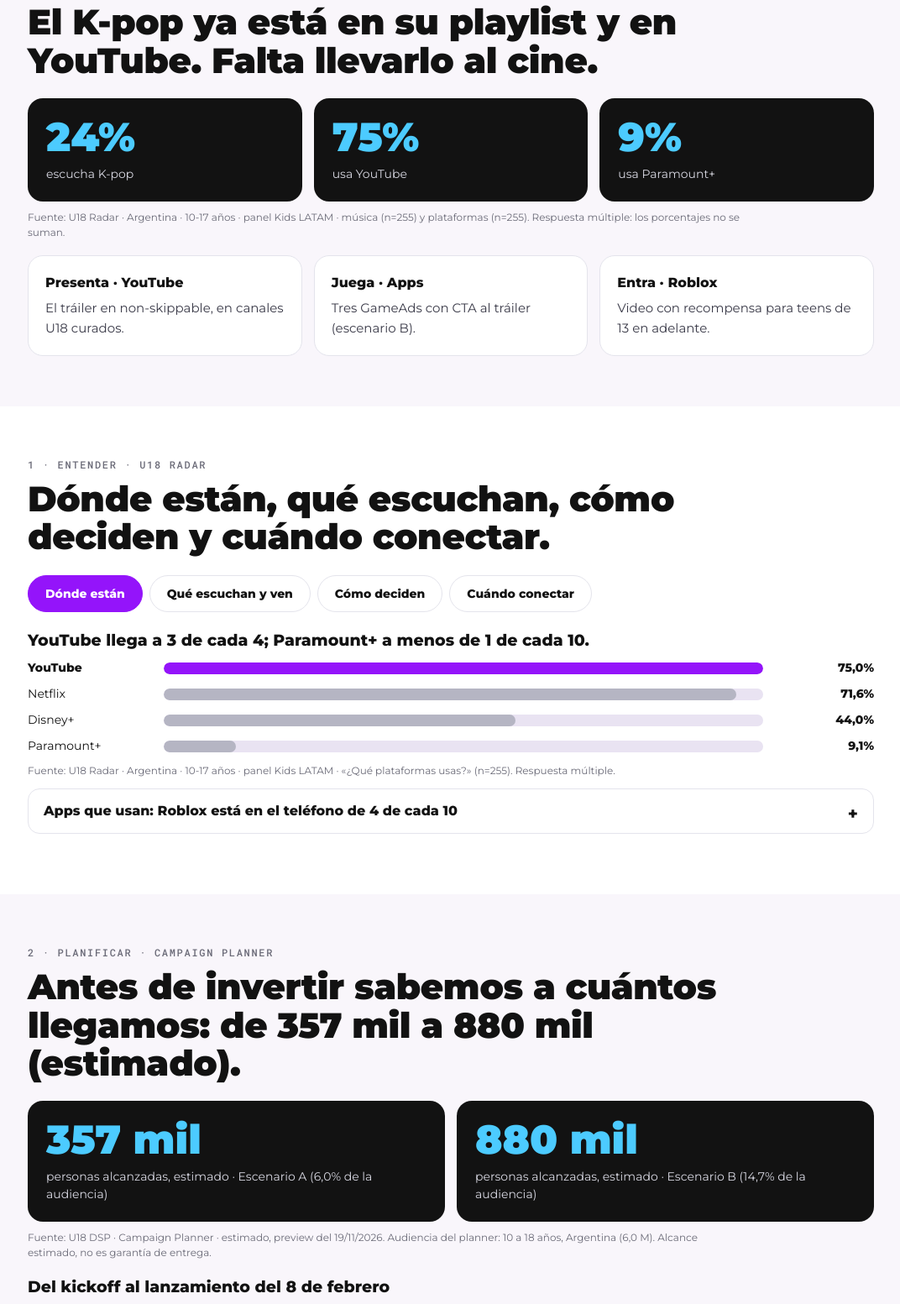
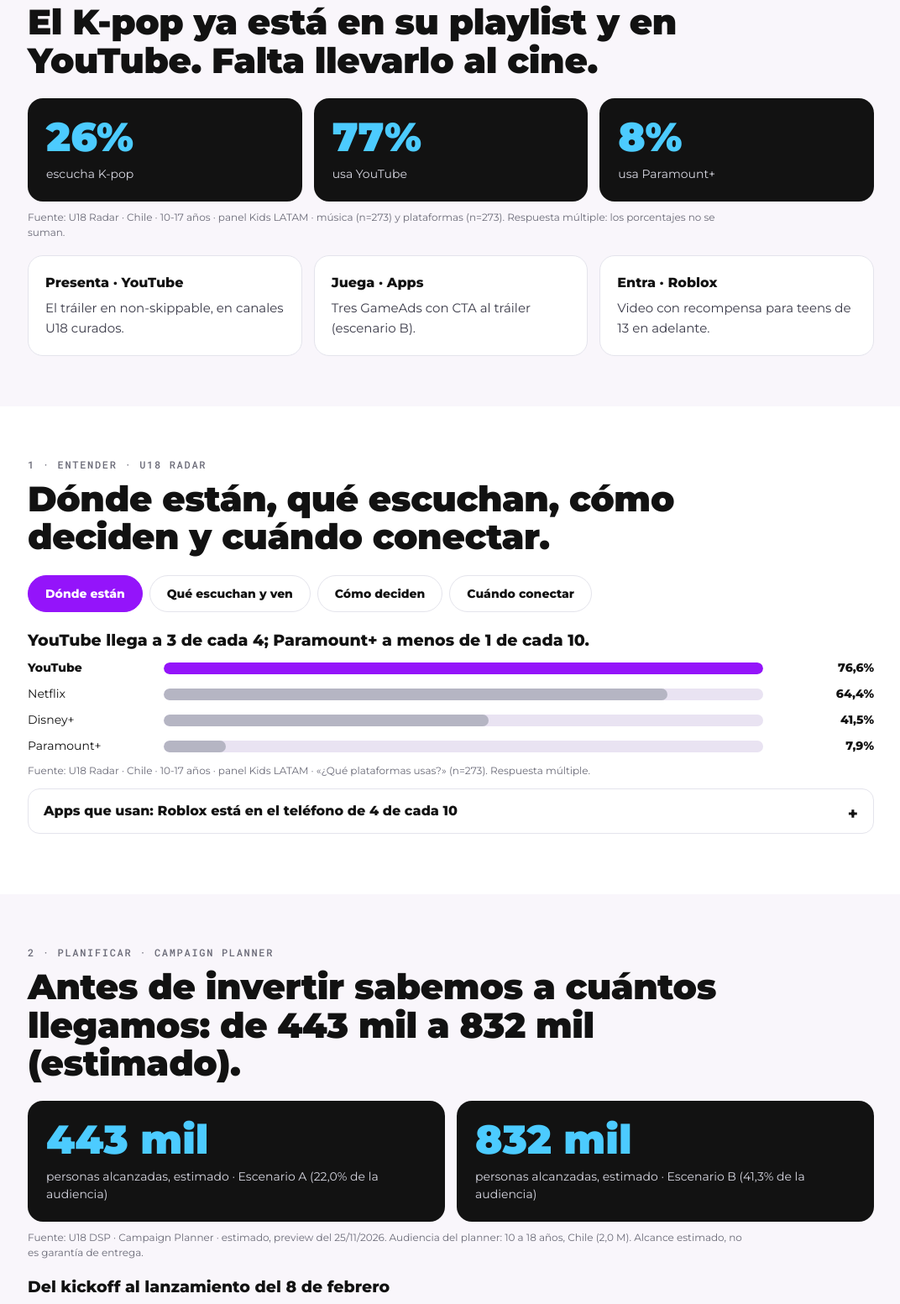
Before and after one commit to PedriMendes/kpop-eldebut-60687f1de5076bb68577, a plain HTML site: page index.html in a window 1280 px wide. Shown: the part 1000-2553 px from the top of the page at 84% size, without its empty margins (103-1175 px from the left). Drawn offline with Linux system fonts and the light colour scheme.

Commit message:
Mercado Chile, moneda CLP e incentivo

```diff
--- a/index.html
+++ b/index.html
@@ -109,10 +109,10 @@ button:focus-visible,a:focus-visible,summary:focus-visible{outline:3px solid var
 </header>
 
 <div class="hero"><div class="wrap">
- <div class="k" style="color:#e9d9ff">Propuesta de medios · Argentina</div>
+ <div class="k" style="color:#e9d9ff">Propuesta de medios · Chile</div>
  <h1>K-Pop: El Debut</h1>
  <p>El K-pop ya está en su playlist. Llevémoslo al cine.</p>
- <div class="meta"><span>8 al 28 de febrero de 2027</span><span>Estreno: 25 de febrero</span><span>Preadolescentes y adolescentes de 12 a 17 años</span><span>ARS 2.000.000 · ARS 5.000.000</span></div>
+ <div class="meta"><span>8 al 28 de febrero de 2027</span><span>Estreno: 25 de febrero</span><span>Preadolescentes y adolescentes de 12 a 17 años</span><span>CLP 2.000.000 · CLP 5.000.000</span></div>
  <div class="route"><button class="b1 on-r" id="r1">Ruta expresa</button><button class="b2" id="r2">Explorar todo</button><a class="btn b2" href="#inversion">Ver inversión</a></div>
 </div></div>
 
@@ -127,8 +127,8 @@ button:focus-visible,a:focus-visible,summary:focus-visible{outline:3px solid var
  </div>
  <div class="k" style="margin-top:46px">Resumen</div>
  <h2>El K-pop ya está en su playlist y en YouTube. Falta llevarlo al cine.</h2>
- <div class="stats"><div class="stat"><b>24%</b><span>escucha K-pop</span></div><div class="stat"><b>75%</b><span>usa YouTube</span></div><div class="stat"><b>9%</b><span>usa Paramount+</span></div></div>
- <p class="src">Fuente: U18 Radar · Argentina · 10-17 años · panel Kids LATAM · música (n=255) y plataformas (n=255). Respuesta múltiple: los porcentajes no se suman.</p>
+ <div class="stats"><div class="stat"><b>26%</b><span>escucha K-pop</span></div><div class="stat"><b>77%</b><span>usa YouTube</span></div><div class="stat"><b>8%</b><span>usa Paramount+</span></div></div>
+ <p class="src">Fuente: U18 Radar · Chile · 10-17 años · panel Kids LATAM · música (n=273) y plataformas (n=273). Respuesta múltiple: los porcentajes no se suman.</p>
  <div class="grid g3" style="margin-top:18px">
   <div class="card"><b>Presenta · YouTube</b><span>El tráiler en non-skippable, en canales U18 curados.</span></div>
   <div class="card"><b>Juega · Apps</b><span>Tres GameAds con CTA al tráiler (escenario B).</span></div>
@@ -141,14 +141,14 @@ button:focus-visible,a:focus-visible,summary:focus-visible{outline:3px solid var
  <h2>Dónde están, qué escuchan, cómo deciden y cuándo conectar.</h2>
  <div class="tabs" data-t="e"><button class="on" data-p="e1">Dónde están</button><button data-p="e2">Qué escuchan y ven</button><button data-p="e3">Cómo deciden</button><button data-p="e4">Cuándo conectar</button></div>
  <div class="pane on" id="e1"><h3>YouTube llega a 3 de cada 4; Paramount+ a menos de 1 de cada 10.</h3>
-  <div class="bars"><div class="bar hl"><span class="bl">YouTube</span><span class="bt"><i style="width:100.0%"></i></span><b>75,0%</b></div><div class="bar"><span class="bl">Netflix</span><span class="bt"><i style="width:95.5%"></i></span><b>71,6%</b></div><div class="bar"><span class="bl">Disney+</span><span class="bt"><i style="width:58.7%"></i></span><b>44,0%</b></div><div class="bar"><span class="bl">Paramount+</span><span class="bt"><i style="width:12.1%"></i></span><b>9,1%</b></div></div><p class="src">Fuente: U18 Radar · Argentina · 10-17 años · panel Kids LATAM · «¿Qué plataformas usas?» (n=255). Respuesta múltiple.</p>
-  <details class="det"><summary>Apps que usan: Roblox está en el teléfono de 4 de cada 10</summary><div><div class="bars"><div class="bar"><span class="bl">YouTube</span><span class="bt"><i style="width:100.0%"></i></span><b>70,5%</b></div><div class="bar"><span class="bl">WhatsApp</span><span class="bt"><i style="width:90.1%"></i></span><b>63,5%</b></div><div class="bar"><span class="bl">TikTok</span><span class="bt"><i style="width:72.5%"></i></span><b>51,1%</b></div><div class="bar"><span class="bl">Instagram</span><span class="bt"><i style="width:72.3%"></i></span><b>51,0%</b></div><div class="bar hl"><span class="bl">Roblox</span><span class="bt"><i style="width:61.8%"></i></span><b>43,6%</b></div></div><p class="src">Fuente: U18 Radar · Argentina · 10-17 años · panel Kids LATAM · «¿Qué aplicaciones usas en tu teléfono o tableta?» (n=255). Respuesta múltiple.</p></div></details></div>
- <div class="pane" id="e2"><h3>Casi 1 de cada 4 ya escucha K-pop, a la par del reggaetón.</h3>
-  <div class="bars"><div class="bar"><span class="bl">Pop</span><span class="bt"><i style="width:100.0%"></i></span><b>42,8%</b></div><div class="bar"><span class="bl">Pop latino</span><span class="bt"><i style="width:88.1%"></i></span><b>37,7%</b></div><div class="bar"><span class="bl">Rock nacional</span><span class="bt"><i style="width:81.3%"></i></span><b>34,8%</b></div><div class="bar hl"><span class="bl">K-pop</span><span class="bt"><i style="width:55.8%"></i></span><b>23,9%</b></div><div class="bar"><span class="bl">Reggaetón</span><span class="bt"><i style="width:51.9%"></i></span><b>22,2%</b></div></div><p class="src">Fuente: U18 Radar · Argentina · 10-17 años · panel Kids LATAM · «¿Qué tipos de música escuchas habitualmente?» (n=255). Respuesta múltiple.</p>
-  <details class="det"><summary>En 13 a 17 años, el anime y los musicales ya están entre sus géneros</summary><div><div class="bars"><div class="bar"><span class="bl">Aventuras</span><span class="bt"><i style="width:100.0%"></i></span><b>41,5%</b></div><div class="bar"><span class="bl">Comedia y humor</span><span class="bt"><i style="width:96.1%"></i></span><b>39,9%</b></div><div class="bar hl"><span class="bl">Anime</span><span class="bt"><i style="width:81.0%"></i></span><b>33,6%</b></div><div class="bar hl"><span class="bl">Musicales</span><span class="bt"><i style="width:62.4%"></i></span><b>25,9%</b></div><div class="bar"><span class="bl">Amor y románticas</span><span class="bt"><i style="width:57.1%"></i></span><b>23,7%</b></div></div><p class="src">Fuente: U18 Radar · Argentina · 13-17 años · panel Kids LATAM · «Tipos de películas, programas o series que les gusta ver» (n=140). Respuesta múltiple; se muestran 5 géneros.</p></div></details></div>
- <div class="pane" id="e3"><h3>No van solos al cine: 4 de cada 10 influyen bastante en la decisión.</h3>
-  <div class="stats"><div class="stat"><b>43%</b><span>de los padres dice que su hijo o hija influye bastante en la decisión de ir al cine</span></div><div class="stat"><b>54%</b><span>tiene dinero de bolsillo, solo o junto con compras de sus padres (base acotada, n=36, acumulado 2024)</span></div></div>
-  <p class="src">Fuente: U18 Radar · Argentina · 10-17 años · panel Family (responden los padres) · «Influencia del hijo/a en la decisión de compra», visitas al cine (n=247)</p><p class="src">Fuente: U18 Radar · Argentina · 10-17 años · panel Kids LATAM · «¿Recibe dinero de bolsillo / le compran cosas?» · acumulado 2024 · base acotada (n=36)</p>
+  <div class="bars"><div class="bar hl"><span class="bl">YouTube</span><span class="bt"><i style="width:100.0%"></i></span><b>76,6%</b></div><div class="bar"><span class="bl">Netflix</span><span class="bt"><i style="width:84.1%"></i></span><b>64,4%</b></div><div class="bar"><span class="bl">Disney+</span><span class="bt"><i style="width:54.2%"></i></span><b>41,5%</b></div><div class="bar"><span class="bl">Paramount+</span><span class="bt"><i style="width:10.3%"></i></span><b>7,9%</b></div></div><p class="src">Fuente: U18 Radar · Chile · 10-17 años · panel Kids LATAM · «¿Qué plataformas usas?» (n=273). Respuesta múltiple.</p>
+  <details class="det"><summary>Apps que usan: Roblox está en el teléfono de 4 de cada 10</summary><div><div class="bars"><div class="bar"><span class="bl">YouTube</span><span class="bt"><i style="width:100.0%"></i></span><b>67,3%</b></div><div class="bar"><span class="bl">WhatsApp</span><span class="bt"><i style="width:98.4%"></i></span><b>66,2%</b></div><div class="bar"><span class="bl">TikTok</span><span class="bt"><i style="width:77.1%"></i></span><b>51,9%</b></div><div class="bar"><span class="bl">Instagram</span><span class="bt"><i style="width:75.0%"></i></span><b>50,5%</b></div><div class="bar hl"><span class="bl">Roblox</span><span class="bt"><i style="width:61.1%"></i></span><b>41,1%</b></div></div><p class="src">Fuente: U18 Radar · Chile · 10-17 años · panel Kids LATAM · «¿Qué aplicaciones usas en tu teléfono o tableta?» (n=273). Respuesta múltiple.</p></div></details></div>
+ <div class="pane" id="e2"><h3>1 de cada 4 ya escucha K-pop, a la par del reggaetón.</h3>
+  <div class="bars"><div class="bar"><span class="bl">Pop</span><span class="bt"><i style="width:100.0%"></i></span><b>34,9%</b></div><div class="bar"><span class="bl">Rock</span><span class="bt"><i style="width:94.8%"></i></span><b>33,1%</b></div><div class="bar"><span class="bl">Pop latino</span><span class="bt"><i style="width:81.4%"></i></span><b>28,4%</b></div><div class="bar"><span class="bl">Reggaetón</span><span class="bt"><i style="width:75.9%"></i></span><b>26,5%</b></div><div class="bar hl"><span class="bl">K-pop</span><span class="bt"><i style="width:74.5%"></i></span><b>26,0%</b></div></div><p class="src">Fuente: U18 Radar · Chile · 10-17 años · panel Kids LATAM · «¿Qué tipos de música escuchas habitualmente?» (n=273). Respuesta múltiple.</p>
+  <details class="det"><summary>En 13 a 17 años, el anime es el género n.º 1 y el drama adolescente suma casi 1 de cada 4</summary><div><div class="bars"><div class="bar hl"><span class="bl">Anime</span><span class="bt"><i style="width:100.0%"></i></span><b>44,0%</b></div><div class="bar"><span class="bl">Terror-suspenso</span><span class="bt"><i style="width:69.3%"></i></span><b>30,5%</b></div><div class="bar"><span class="bl">Aventuras</span><span class="bt"><i style="width:68.4%"></i></span><b>30,1%</b></div><div class="bar"><span class="bl">Ciencia ficción</span><span class="bt"><i style="width:68.0%"></i></span><b>29,9%</b></div><div class="bar"><span class="bl">Drama adolescente</span><span class="bt"><i style="width:54.3%"></i></span><b>23,9%</b></div></div><p class="src">Fuente: U18 Radar · Chile · 13-17 años · panel Kids LATAM · «Tipos de películas, programas o series que les gusta ver» (n=165). Respuesta múltiple; se muestran 5 géneros.</p></div></details></div>
+ <div class="pane" id="e3"><h3>No van solos al cine: 6 de cada 10 influyen mucho o bastante en la decisión.</h3>
+  <div class="stats"><div class="stat"><b>60%</b><span>de los padres dice que su hijo o hija influye mucho o bastante en la decisión de ir al cine</span></div><div class="stat"><b>41%</b><span>tiene dinero de bolsillo, solo o junto con compras de sus padres (base acotada, n=49, acumulado 2024)</span></div></div>
+  <p class="src">Fuente: U18 Radar · Chile · 10-17 años · panel Family (responden los padres) · «Influencia del hijo/a en la decisión de compra», visitas al cine (n=266)</p><p class="src">Fuente: U18 Radar · Chile · 10-17 años · panel Kids LATAM · «¿Recibe dinero de bolsillo / le compran cosas?» · acumulado 2024 · base acotada (n=49)</p>
   <p class="lead" style="margin-top:12px">El target principal son los preadolescentes; los adolescentes y los padres, que compran la entrada, son el alcance secundario. El brief destaca un sesgo femenino.</p></div>
  <div class="pane" id="e4"><h3>Tres semanas, tres momentos: presentar, anticipar y llevar a la sala.</h3>
   <div class="time"><div class="t"><b>Presenta · 8 al 14 de febrero</b><span>El tráiler instala la película donde ya miran video.</span></div>
@@ -159,9 +159,9 @@ button:focus-visible,a:focus-visible,summary:focus-visible{outline:3px solid var
 
 <section id="planificar"><div class="wrap">
  <div class="k">2 · Planificar · Campaign Planner</div>
- <h2>Antes de invertir sabemos a cuántos llegamos: de 357 mil a 880 mil (estimado).</h2>
- <div class="stats"><div class="stat"><b>357 mil</b><span>personas alcanzadas, estimado · Escenario A (6,0% de la audiencia)</span></div><div class="stat"><b>880 mil</b><span>personas alcanzadas, estimado · Escenario B (14,7% de la audiencia)</span></div></div>
- <p class="src">Fuente: U18 DSP · Campaign Planner · estimado, preview del 19/11/2026. Audiencia del planner: 10 a 18 años, Argentina (6,0 M). Alcance estimado, no es garantía de entrega.</p>
+ <h2>Antes de invertir sabemos a cuántos llegamos: de 443 mil a 832 mil (estimado).</h2>
+ <div class="stats"><div class="stat"><b>443 mil</b><span>personas alcanzadas, estimado · Escenario A (22,0% de la audiencia)</span></div><div class="stat"><b>832 mil</b><span>personas alcanzadas, estimado · Escenario B (41,3% de la audiencia)</span></div></div>
+ <p class="src">Fuente: U18 DSP · Campaign Planner · estimado, preview del 25/11/2026. Audiencia del planner: 10 a 18 años, Chile (2,0 M). Alcance estimado, no es garantía de entrega.</p>
  <h3>Del kickoff al lanzamiento del 8 de febrero</h3>
  <div class="time">
   <div class="t"><b>Aprobación y kickoff</b><span>Se elige el escenario y llegan el tráiler y el key art.</span></div>
@@ -201,11 +201,11 @@ button:focus-visible,a:focus-visible,summary:focus-visible{outline:3px solid var
  <div class="k">Inversión</div>
  <h2>Dos escenarios: el A abre la cuenta regresiva y el B suma Apps y Video Skin.</h2>
  <div class="sc"><button class="on" data-s="">Ver los dos</button><button data-s="fa">Escenario A</button><button data-s="fb">Escenario B <span class="rec" style="background:var(--cyan);color:var(--ink)">recomendado</span></button></div>
- <div class="tbl" id="tbl"><div class="h"><div>Formato</div><div>Escenario A · ARS 2.000.000</div><div>Escenario B · ARS 5.000.000</div></div><div class="r"><div class="c0">YouTube Non-Skippable · CPM</div><div class="c1"><small>Escenario A</small>ARS 1.600.000 · ~374.618 imp.</div><div class="c2"><small>Escenario B</small>ARS 2.800.000 · ~655.581 imp.</div></div><div class="r"><div class="c0">Apps · GameAd</div><div class="c1"><small>Escenario A</small>—</div><div class="c2"><small>Escenario B</small>ARS 1.200.000 · alcance estimado 317 mil</div></div><div class="r"><div class="c0">Roblox · Rewarded Video</div><div class="c1"><small>Escenario A</small>ARS 400.000 · ~40.000 imp.</div><div class="c2"><small>Escenario B</small>ARS 1.000.000 · ~100.000 imp.</div></div><div class="r"><div class="c0">Video Skin sobre el tráiler</div><div class="c1"><small>Escenario A</small>—</div><div class="c2"><small>Escenario B</small>Sin inversión de medios adicional</div></div><div class="r" class="tot"><div class="c0">Total</div><div class="c1"><small>Escenario A</small>ARS 2.000.000</div><div class="c2"><small>Escenario B</small>ARS 5.000.000</div></div></div>
- <p class="src">B suma Apps, que llega a los de 12 años que Roblox deja fuera, y más del doble de alcance. Impresiones = inversión ÷ costo unitario. Costos: benchmark del DSP, Q1, ARS (YouTube) y CPM de campañas recientes de Roblox Rewarded en Argentina.</p>
+ <div class="tbl" id="tbl"><div class="h"><div>Formato</div><div>Escenario A · CLP 2.000.000</div><div>Escenario B · CLP 5.000.000</div></div><div class="r"><div class="c0">YouTube Non-Skippable · CPM</div><div class="c1"><small>Escenario A</small>CLP 1.600.000 · ~580.111 imp.</div><div class="c2"><small>Escenario B</small>CLP 2.800.000 · ~1.015.166 imp.</div></div><div class="r"><div class="c0">Apps · GameAd</div><div class="c1"><small>Escenario A</small>—</div><div class="c2"><small>Escenario B</small>CLP 1.200.000 · alcance estimado 274 mil</div></div><div class="r"><div class="c0">Roblox · Rewarded Video</div><div class="c1"><small>Escenario A</small>CLP 400.000 · ~47.000 imp.</div><div class="c2"><small>Escenario B</small>CLP 1.000.000 · ~117.500 imp.</div></div><div class="r"><div class="c0">Video Skin sobre el tráiler</div><div class="c1"><small>Escenario A</small>—</div><div class="c2"><small>Escenario B</small>Sin inversión de medios adicional</div></div><div class="r" class="tot"><div class="c0">Total</div><div class="c1"><small>Escenario A</small>CLP 2.000.000</div><div class="c2"><small>Escenario B</small>CLP 5.000.000</div></div></div>
+ <p class="src">B suma Apps, que llega a los de 12 años que Roblox deja fuera, casi el doble de alcance y más frecuencia. Impresiones = inversión ÷ costo unitario. Costos: benchmark del DSP para Chile, Q1, en CLP (YouTube), y CPM de campañas recientes de Roblox Rewarded en Chile.</p>
  <h3>¿Cuánto invierto y a cuántas personas llego? (estimado)</h3>
- <div class="scs"><div class="sca"><div class="sct">Escenario A</div><div class="scl">Invirtiendo</div><div class="scm">ARS 2.000.000</div><div class="sca2">↓</div><div class="scl">alcanzas, estimado</div><div class="scr">357.416</div><div class="scp">personas · 6,0% de la audiencia de 10 a 18 años</div><div class="scd">YouTube: 357.416</div></div><div class="sca b"><div class="sct">Escenario B<span class="rec">recomendado</span></div><div class="scl">Invirtiendo</div><div class="scm">ARS 5.000.000</div><div class="sca2">↓</div><div class="scl">alcanzas, estimado</div><div class="scr">880.466</div><div class="scp">personas · 14,7% de la audiencia de 10 a 18 años</div><div class="scd">YouTube: 598.646 · Apps: 316.587 · sin duplicar</div></div></div><p class="lead" style="margin-top:14px"><b>Con 2,5 veces la inversión, el alcance sube casi 2,5 veces</b>: el escenario B suma Apps, que llega a los de 12 años que Roblox deja fuera.</p>
- <p class="src">Fuente: U18 DSP · Campaign Planner · estimado, preview del 19/11/2026. Audiencia del planner: 10 a 18 años, Argentina (6,0 M). Alcance estimado, no es garantía de entrega. Frecuencia estimada en YouTube: 1,06 (A) y 1,11 (B). Alcance con 3+ exposiciones: 0,0% (A) y 0,2% (B). El Roblox no tiene alcance en el planner.</p>
+ <div class="scs"><div class="sca"><div class="sct">Escenario A</div><div class="scl">Invirtiendo</div><div class="scm">CLP 2.000.000</div><div class="sca2">↓</div><div class="scl">alcanzas, estimado</div><div class="scr">443.273</div><div class="scp">personas · 22,0% de la audiencia de 10 a 18 años</div><div class="scd">YouTube: 443.273</div></div><div class="sca b"><div class="sct">Escenario B<span class="rec">recomendado</span></div><div class="scl">Invirtiendo</div><div class="scm">CLP 5.000.000</div><div class="sca2">↓</div><div class="scl">alcanzas, estimado</div><div class="scr">831.796</div><div class="scp">personas · 41,3% de la audiencia de 10 a 18 años</div><div class="scd">YouTube: 651.535 · Apps: 274.323 · sin duplicar</div></div></div><p class="lead" style="margin-top:14px"><b>Con 2,5 veces la inversión, el alcance casi se duplica (1,9 veces) y la frecuencia sube</b>: 6,7% de la audiencia con 3 o más exposiciones, frente a 1,3% en A. El escenario B suma Apps, que llega a los de 12 años que Roblox deja fuera.</p>
+ <p class="src">Fuente: U18 DSP · Campaign Planner · estimado, preview del 25/11/2026. Audiencia del planner: 10 a 18 años, Chile (2,0 M). Alcance estimado, no es garantía de entrega. Frecuencia estimada en YouTube: 1,33 (A) y 1,58 (B). Alcance con 3+ exposiciones: 1,3% (A) y 6,7% (B). El Roblox no tiene alcance en el planner.</p>
  </div>
 </div></section>
 
@@ -226,7 +226,7 @@ button:focus-visible,a:focus-visible,summary:focus-visible{outline:3px solid var
 
 <div class="close"><h2>Hagamos que el debut llegue a cada pantalla.</h2>
  <p>Franco · <a href="mailto:franco@kidscorp.digital">franco@kidscorp.digital</a> · kidscorp.digital</p></div>
-<div class="ft">Kidscorp · Propuesta de medios · K-Pop: El Debut · Argentina</div>
+<div class="ft">Kidscorp · Propuesta de medios · K-Pop: El Debut · Chile</div>
 
 <script>
 (function(){
```
